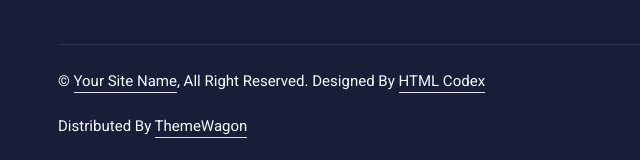
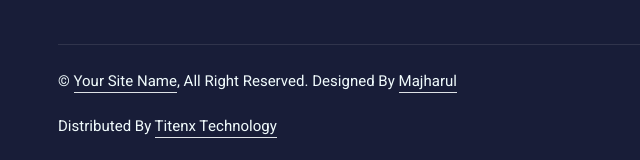
Before and after one commit to Dev-Majharul/elarning-, a plain HTML site: page 404.html in a window 1280 px wide. Shown: the part 1278-1438 px from the top of the page, 24-664 px from the left. Drawn offline with nearby package versions, Linux system fonts and the light colour scheme.

Commit message:
Initial commit

```diff
--- a/404.html
+++ b/404.html
@@ -170,9 +170,9 @@
                     <div class="col-md-6 text-center text-md-start mb-3 mb-md-0">
                         &copy; <a class="border-bottom" href="#">Your Site Name</a>, All Right Reserved.
 
-                        <!--/*** This template is free as long as you keep the footer author’s credit link/attribution link/backlink. If you'd like to use the template without the footer author’s credit link/attribution link/backlink, you can purchase the Credit Removal License from "https://htmlcodex.com/credit-removal". Thank you for your support. ***/-->
-                        Designed By <a class="border-bottom" href="https://htmlcodex.com">HTML Codex</a><br><br>
-                        Distributed By <a class="border-bottom" href="https://themewagon.com">ThemeWagon</a>
+                        <!--/*** This template is free as long as you keep the footer author’s credit link/attribution link/backlink. If you'd like to use the template without the footer author’s credit link/attribution link/backlink, you can purchase the Credit Removal License from "https://Majharul.com/credit-removal". Thank you for your support. ***/-->
+                        Designed By <a class="border-bottom" href="https://Majharul.com">Majharul </a><br><br>
+                        Distributed By <a class="border-bottom" href="https://Titenx.Technology">Titenx Technology</a>
                     </div>
                     <div class="col-md-6 text-center text-md-end">
                         <div class="footer-menu">
```
Also changed, not shown: about.html (+3 -3 lines), contact.html (+4 -4 lines), courses.html (+3 -3 lines), index.html (+3 -3 lines), team.html (+3 -3 lines), testimonial.html (+3 -3 lines).
